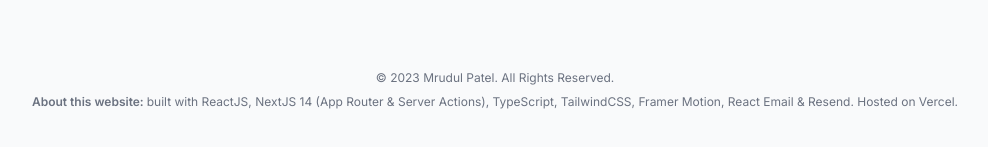
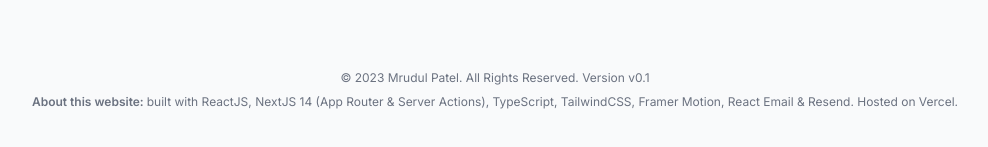
Before and after one commit to mrudulpatel/mrudulpatel-portfolio, a Next.js app: page / in a window 1280 px wide. Shown: the part 5084-5231 px from the top of the page, without its empty margins (145-1133 px from the left). Built offline with nearby package versions, Linux system fonts and the light colour scheme; no server answers.

Commit message:
updated version

```diff
--- a/components/footer.tsx
+++ b/components/footer.tsx
@@ -11,7 +11,7 @@ const Footer = () => {
       className="mb-10 px-4 text-center text-gray-500"
     >
       <small className="mb-2 block text-xs">
-        &copy; {new Date().getFullYear()} Mrudul Patel. All Rights Reserved.
+        &copy; {new Date().getFullYear()} Mrudul Patel. All Rights Reserved. Version v0.1
       </small>
       <p className="text-xs">
         <span className="font-semibold">About this website: </span>built with
--- a/package.json
+++ b/package.json
@@ -1,6 +1,6 @@
 {
   "name": "mrudulpatel",
-  "version": "0.1.0",
+  "version": "0.1",
   "private": true,
   "scripts": {
     "dev": "next dev",
```
